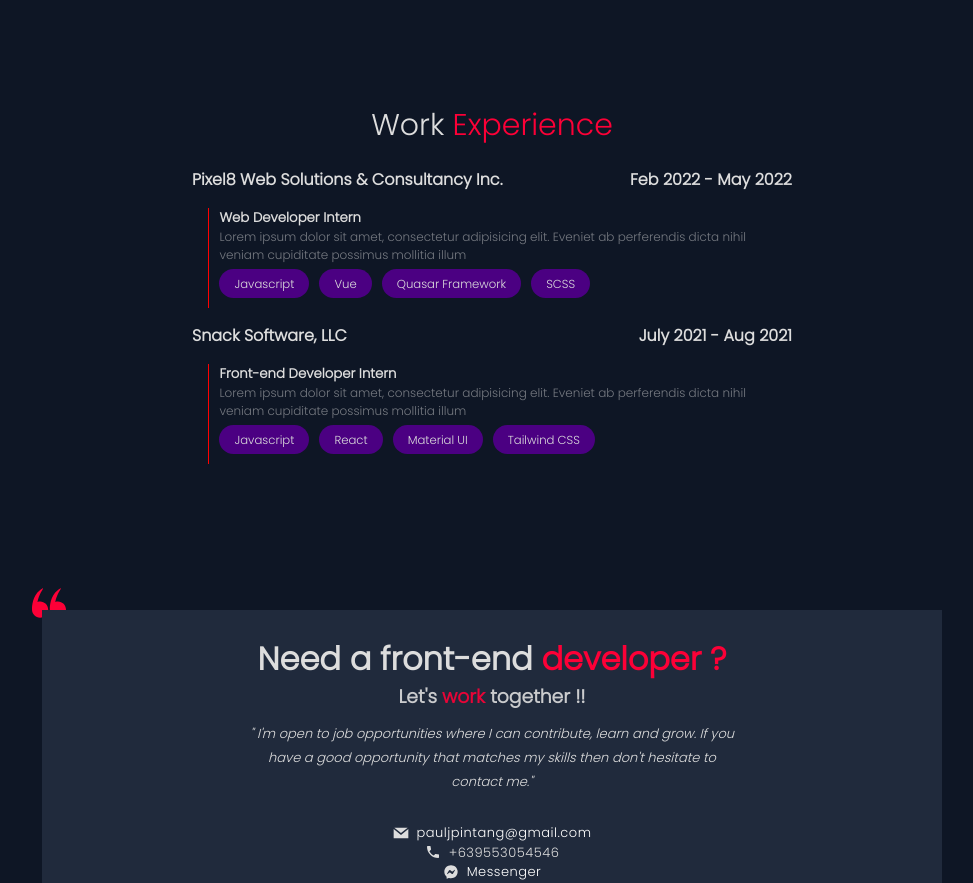
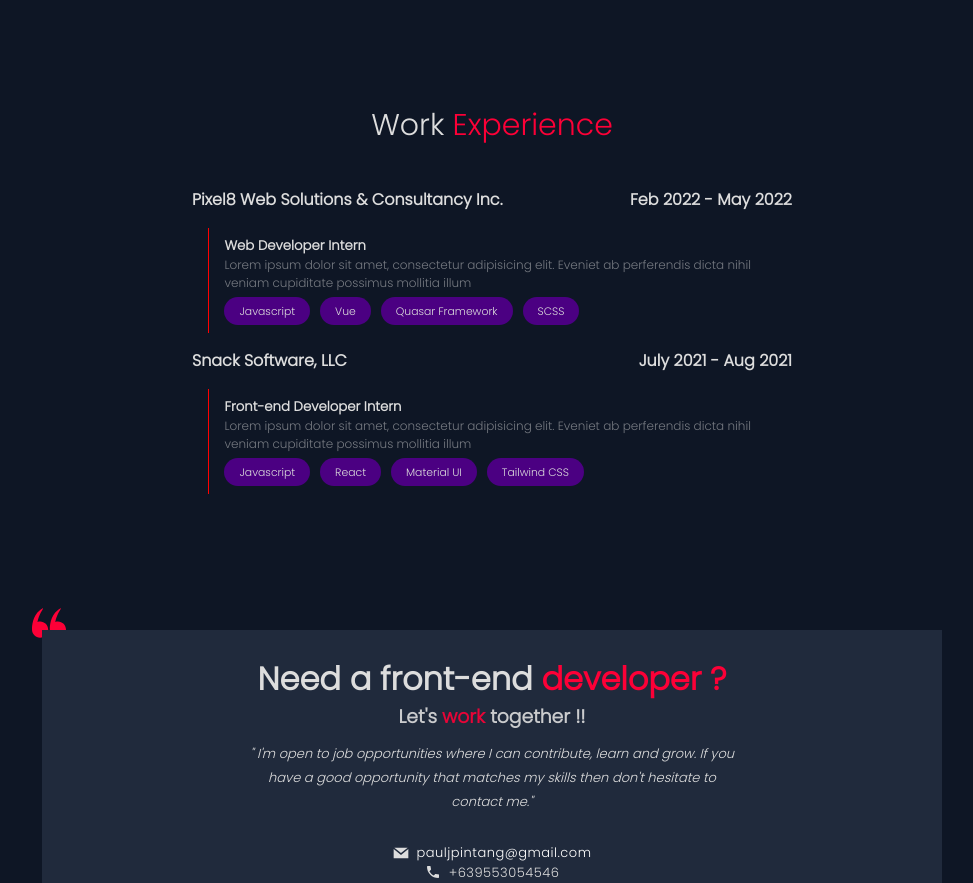
Before and after one commit to PaulPintang/Portfolio, a React (Create React App) app: page / in a window 1280 px wide. Shown: the part 3611-4494 px from the top of the page, without its empty margins (148-1121 px from the left). Built offline with nearby package versions, Linux system fonts and the light colour scheme.

Commit message:
style: convert the styles to styled components/ experience comp.

```diff
--- a/src/components/Experience/Experience.styled.js
+++ b/src/components/Experience/Experience.styled.js
@@ -1 +1,41 @@
 import styled from "styled-components";
+import { Flex } from "../styles/Reusable.styled";
+export const WorkContainer = styled.div`
+  padding-bottom: 120px;
+  h2 {
+    padding-bottom: 40px;
+  }
+`;
+
+export const WorkContent = styled.div`
+  max-width: 600px;
+  margin: auto;
+`;
+
+export const FlexContent = styled(Flex)`
+  padding: 16px;
+  gap: 10;
+  section {
+    p {
+      font-size: 12px;
+    }
+  }
+`;
+
+export const Tools = styled.div`
+  display: flex;
+  gap: 10px;
+  padding-top: 5;
+  span {
+    background: indigo;
+    padding: 4px 15px;
+    border-radius: 30px;
+    font-size: 13px;
+  }
+`;
+
+export const Line = styled.div`
+  height: 105px;
+  width: 2px;
+  background: red;
+`;
--- a/src/components/Experience/index.jsx
+++ b/src/components/Experience/index.jsx
@@ -1,150 +1,83 @@
 import React from "react";
-import { Container, Span, Flex } from "../styles/Reusable.styled";
+import { Span, Flex } from "../styles/Reusable.styled";
+import {
+  WorkContainer,
+  WorkContent,
+  FlexContent,
+  Line,
+  Tools,
+} from "./Experience.styled";
 const Experience = () => {
   return (
-    <Container style={{ marginBottom: 130 }}>
+    <WorkContainer id="experience">
       <h2>
         Work <Span>Experience</Span>
       </h2>
-      <div style={{ paddingTop: 20 }}>
-        <div style={{ width: 600, margin: "auto" }}>
+      <WorkContent>
         <Flex>
           <h4>Pixel8 Web Solutions & Consultancy Inc.</h4>
           <h4>Feb 2022 - May 2022</h4>
         </Flex>
-          <div style={{ display: "flex", gap: 10, padding: 16 }}>
-            <div style={{ height: 100, width: 2, background: "red" }}></div>
-            <div>
+        <FlexContent>
+          <Line></Line>
+          <section>
             <h5>Web Developer Intern</h5>
-              <p style={{ fontSize: 12 }}>
-                Lorem ipsum dolor sit amet, consectetur adipisicing elit.
-                Eveniet ab perferendis dicta nihil veniam cupiditate possimus
-                mollitia illum
+            <p>
+              Lorem ipsum dolor sit amet, consectetur adipisicing elit. Eveniet
+              ab perferendis dicta nihil veniam cupiditate possimus mollitia
+              illum
             </p>
-              <div style={{ display: "flex", gap: 10, paddingTop: 5 }}>
-                <span
-                  style={{
-                    background: "indigo",
-                    padding: 4,
-                    paddingLeft: 15,
-                    paddingRight: 15,
-                    borderRadius: 30,
-                    fontSize: 14,
-                  }}
-                >
+            <Tools style={{ display: "flex", gap: 10, paddingTop: 5 }}>
+              <span>
                 <small>Javascript</small>
               </span>
-                <span
-                  style={{
-                    background: "indigo",
-                    padding: 4,
-                    paddingLeft: 15,
-                    paddingRight: 15,
-                    borderRadius: 30,
-                    fontSize: 14,
-                  }}
-                >
+              <span>
                 <small>Vue</small>
               </span>
 
-                <span
-                  style={{
-                    background: "indigo",
-                    padding: 4,
-                    paddingLeft: 15,
-                    paddingRight: 15,
-                    borderRadius: 30,
-                    fontSize: 14,
-                  }}
-                >
+              <span>
                 <small>Quasar Framework</small>
               </span>
-                <span
-                  style={{
-                    background: "indigo",
-                    padding: 4,
-                    paddingLeft: 15,
-                    paddingRight: 15,
-                    borderRadius: 30,
-                    fontSize: 14,
-                  }}
-                >
+              <span>
                 <small>SCSS</small>
               </span>
-              </div>
-            </div>
-          </div>
-        </div>
-        <div style={{ width: 600, margin: "auto" }}>
+            </Tools>
+          </section>
+        </FlexContent>
+      </WorkContent>
+      <WorkContent>
         <Flex>
           <h4>Snack Software, LLC</h4>
           <h4>July 2021 - Aug 2021</h4>
         </Flex>
-          <div style={{ display: "flex", gap: 10, padding: 16 }}>
-            <div style={{ height: 100, width: 2, background: "red" }}></div>
-            <div>
+        <FlexContent>
+          <Line></Line>
+          <section>
             <h5>Front-end Developer Intern</h5>
-              <p style={{ fontSize: 12 }}>
-                Lorem ipsum dolor sit amet, consectetur adipisicing elit.
-                Eveniet ab perferendis dicta nihil veniam cupiditate possimus
-                mollitia illum
+            <p>
+              Lorem ipsum dolor sit amet, consectetur adipisicing elit. Eveniet
+              ab perferendis dicta nihil veniam cupiditate possimus mollitia
+              illum
             </p>
-              <div style={{ display: "flex", gap: 10, paddingTop: 5 }}>
-                <span
-                  style={{
-                    background: "indigo",
-                    padding: 4,
-                    paddingLeft: 15,
-                    paddingRight: 15,
-                    borderRadius: 30,
-                    fontSize: 14,
-                  }}
-                >
+            <Tools style={{ display: "flex", gap: 10, paddingTop: 5 }}>
+              <span>
                 <small>Javascript</small>
               </span>
-                <span
-                  style={{
-                    background: "indigo",
-                    padding: 4,
-                    paddingLeft: 15,
-                    paddingRight: 15,
-                    borderRadius: 30,
-                    fontSize: 14,
-                  }}
-                >
+              <span>
                 <small>React</small>
               </span>
 
-                <span
-                  style={{
-                    background: "indigo",
-                    padding: 4,
-                    paddingLeft: 15,
-                    paddingRight: 15,
-                    borderRadius: 30,
-                    fontSize: 14,
-                  }}
-                >
+              <span>
                 <small>Material UI</small>
               </span>
-                <span
-                  style={{
-                    background: "indigo",
-                    padding: 4,
-                    paddingLeft: 15,
-                    paddingRight: 15,
-                    borderRadius: 30,
-                    fontSize: 14,
-                  }}
-                >
+              <span>
                 <small>Tailwind CSS</small>
               </span>
-              </div>
-            </div>
-          </div>
-        </div>
-      </div>
-    </Container>
+            </Tools>
+          </section>
+        </FlexContent>
+      </WorkContent>
+    </WorkContainer>
   );
 };
 
```
Lines whose indentation alone changed are shown as unchanged.
